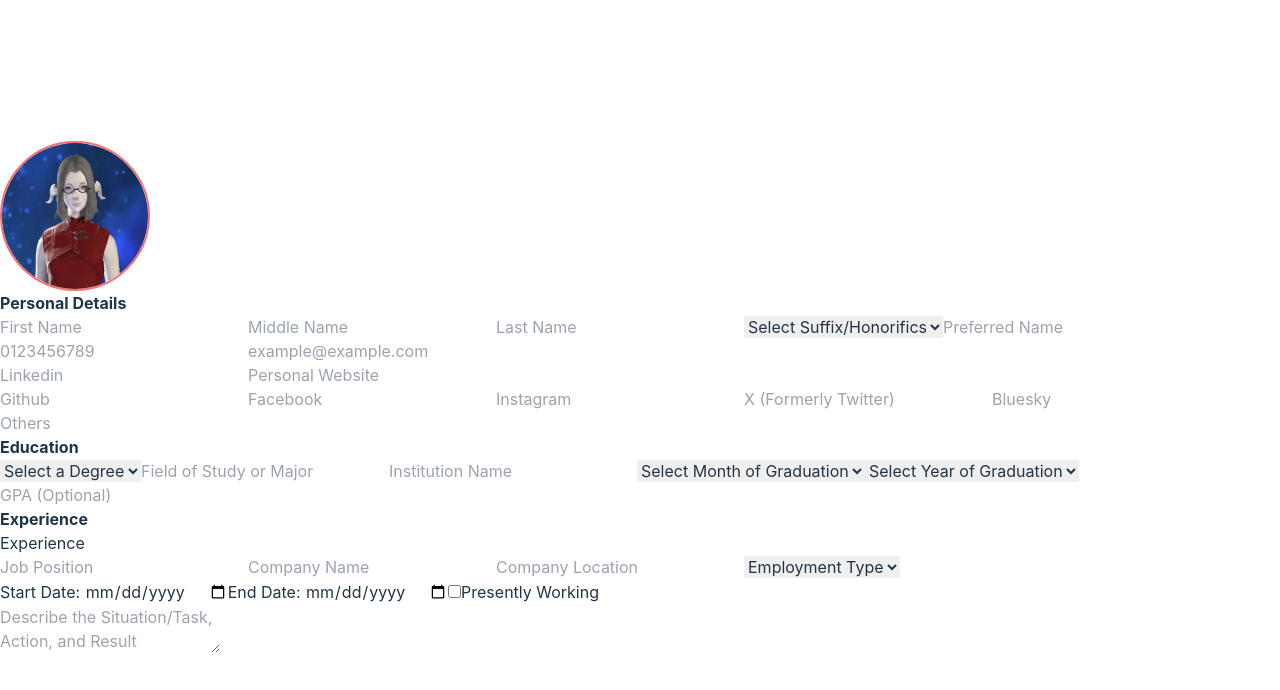
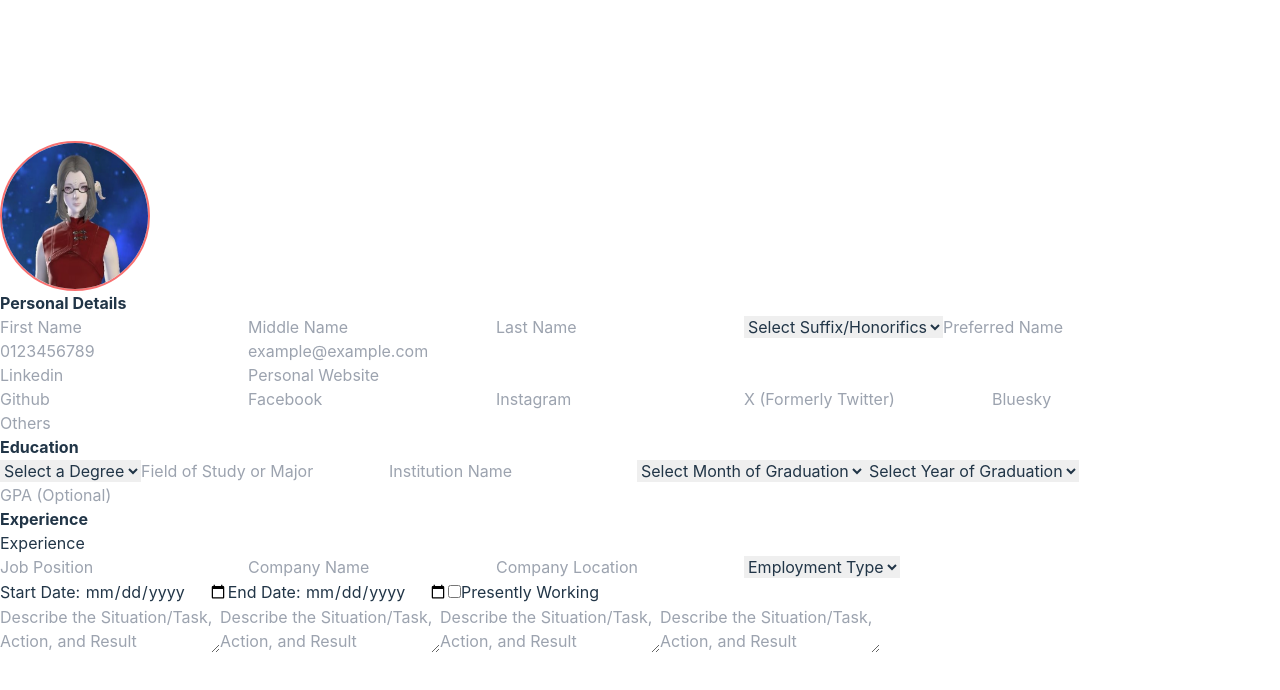
Before and after one commit to leo-jng/cv_application, a React (Vite) app: page / in a window 1280 px wide. Shown: the top 690 px of the page. Built offline with nearby package versions, Linux system fonts and the light colour scheme.

Commit message:
Updated Experience object formatting and added additional onchange function

```diff
--- a/src/App.jsx
+++ b/src/App.jsx
@@ -43,6 +43,19 @@ const defaultExperienceInfo = {
   // employmentstart_monthyear_req1: "",
   // employmentend_monthyear_req1: "",
   // employmentachievements_req1: "",
+  jobposition: "",
+  companyname: "",
+  companylocation: "",
+  employmenttype: "",
+  startdate: "",
+  enddate: "",
+  presentlyworking: false,
+  jobachievement: {
+    point1: "",
+    point2: "",
+    point3: "",
+    point4: ""
+  }
 
   // the rest are optional and can be added via user input
 };
--- a/src/Components/Experience.jsx
+++ b/src/Components/Experience.jsx
@@ -2,6 +2,8 @@
 // data held in the Experience state object.
 // This includes: Role, Company Name, Date Span of Employment
 //                Input in STAR (SITUATION, TASK, ACTION, RESULT) for each job
+
+// Feature to implement later: add and delete experiences
 export default function Experience({setExperienceInfo}) {
   const updateProfile = (e, keyname) => {
     setExperienceInfo((prevState) => ({
@@ -9,6 +11,16 @@ export default function Experience({setExperienceInfo}) {
       [keyname]: e.target.value,
     }));
   };
+
+  const updateJobAchievement = (e, pointname) => {
+    setExperienceInfo((prevState) => ({
+      ...prevState,
+      jobachievement : {
+        ...prevState.jobachievement,
+        [pointname]: e.target.value,
+      }
+    }))
+  }
 
   return (
     <>
@@ -20,17 +32,20 @@ export default function Experience({setExperienceInfo}) {
           <input
             type="text"
             placeholder="Job Position"
+            onChange={(event) => updateProfile(event, "jobposition")}
           />
           <input
             type="text"
             placeholder="Company Name"
+            onChange={(event) => updateProfile(event, "companyname")}
           />
           <input
             type="text"
             placeholder="Company Location"
+            onChange={(event) => updateProfile(event, "companylocation")}
           />
-          <select>
-            <option value="">Employment Type</option>
+          <select onChange={(event) => updateProfile(event, "employmenttype")}>
+            <option value="" disabled selected>Employment Type</option>
             <option value="fulltime">Full-Time</option>
             <option value="parttime">Part-Time</option>
             <option value="internship">Internship</option>
@@ -44,6 +59,7 @@ export default function Experience({setExperienceInfo}) {
             placeholder="Start Date"
             id="startdate"
             name="startdate"
+            onChange={(event) => updateProfile(event, "startdate")}
           />
           <label for="enddate">End Date: </label>
           <input
@@ -51,6 +67,7 @@ export default function Experience({setExperienceInfo}) {
             placeholder="End Date"
             id="enddate"
             name="enddate"
+            onChange={(event) => updateProfile(event, "enddate")}
           />
           <input
             type="checkbox"
@@ -62,6 +79,22 @@ export default function Experience({setExperienceInfo}) {
           <textarea
             type="text"
             placeholder="Describe the Situation/Task, Action, and Result"
+            onChange={(event) => updateJobAchievement(event, "point1")}
+          />
+          <textarea
+            type="text"
+            placeholder="Describe the Situation/Task, Action, and Result"
+            onChange={(event) => updateJobAchievement(event, "point2")}
+          />
+          <textarea
+            type="text"
+            placeholder="Describe the Situation/Task, Action, and Result"
+            onChange={(event) => updateJobAchievement(event, "point3")}
+          />
+          <textarea
+            type="text"
+            placeholder="Describe the Situation/Task, Action, and Result"
+            onChange={(event) => updateJobAchievement(event, "point4")}
           />
         </fieldset>
       </form>
```
